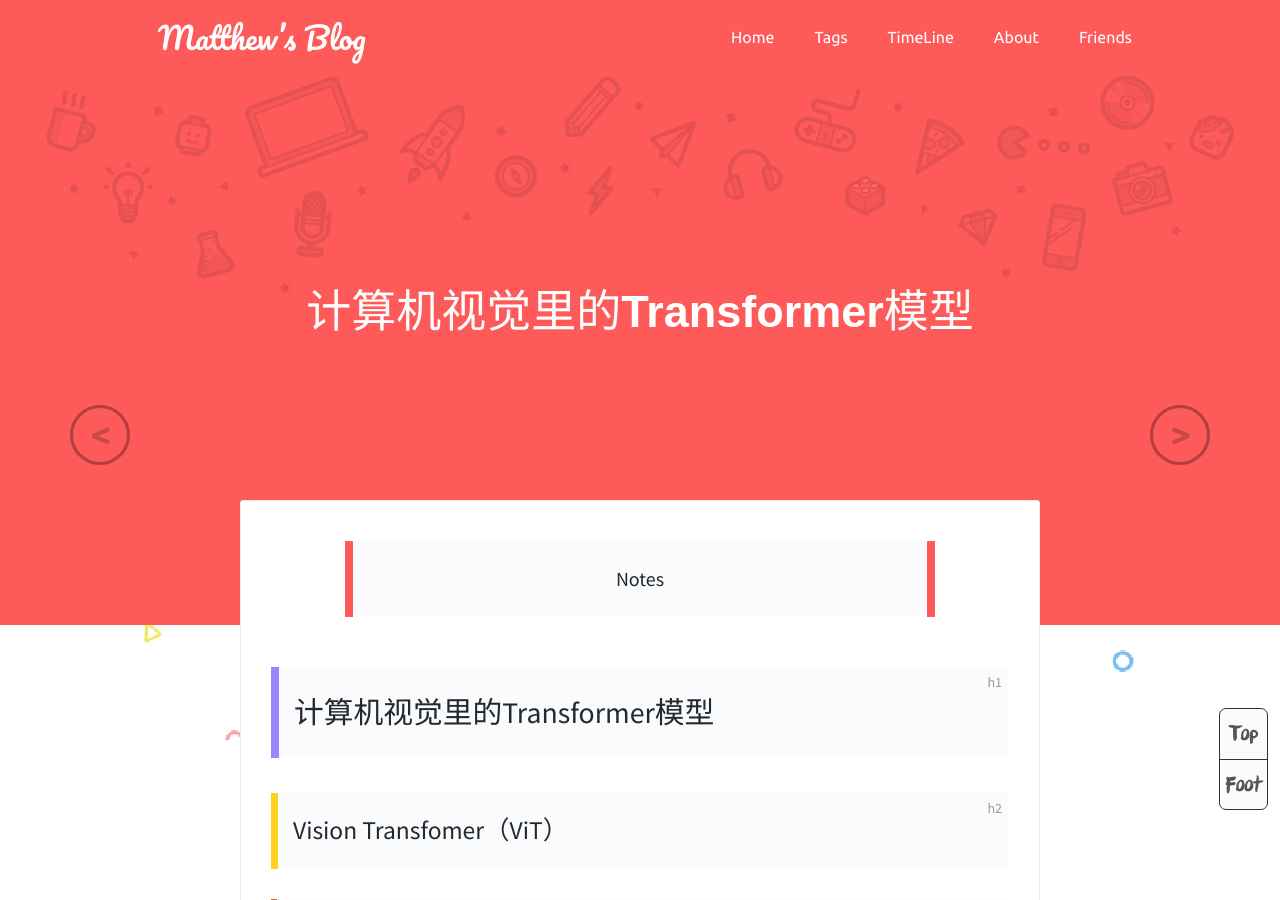
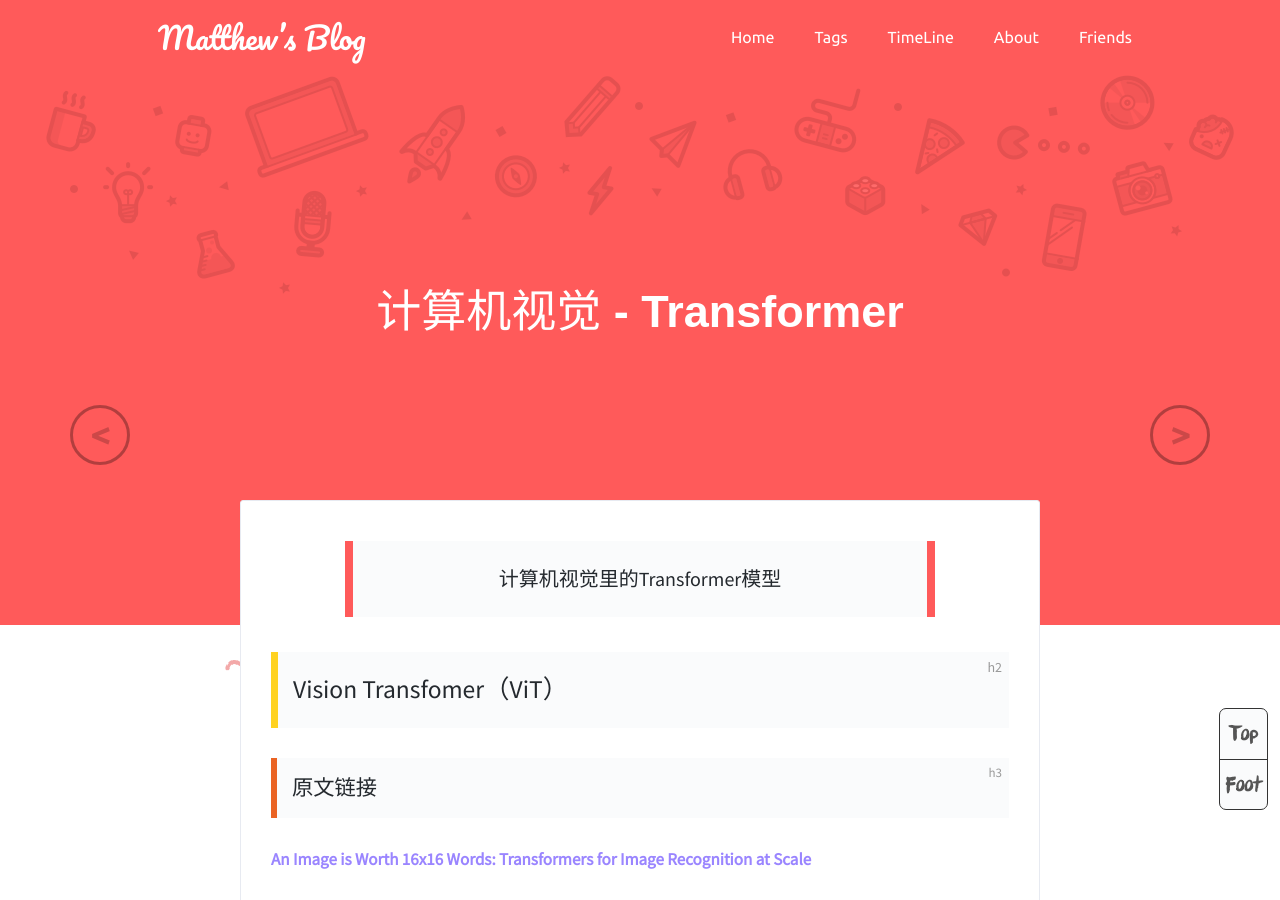
Before and after one commit to MatthewMaxy/MatthewMaxy.github.io, a Jekyll site: the page built from _posts/2024-04-10-VisionTransformer.md, in a window 1280 px wide and 900 px high. Built offline with Jekyll 4.4.1, drawn with Linux system fonts in a browser that asks for light colours; Markdown is read by kramdown in place of the engine named in the settings; comment, search, counter and statistics services are not loaded.

Commit message:
update Blog

```diff
--- a/_config.yml
+++ b/_config.yml
@@ -42,9 +42,9 @@ footer:
   since: 2024
 
 # Markdown
-markdown: kramdown
-kramdown:
-  input: GFM
+markdown: markdown
+# kramdown:
+#   input: GFM
 # 代码高亮 使用rouge
 highlighter: rouge
 # 代码高亮主题使用pygments主题: autumn\ default\ emacs\ friendly\ manni\ murphy\ pastie\ perldoc\ tango 任选一个你喜欢的主题名称填在下面的单引号中
--- a/_posts/2024-04-10-VisionTransformer.md
+++ b/_posts/2024-04-10-VisionTransformer.md
@@ -1,13 +1,12 @@
 ---
 layout: post
-title:  "计算机视觉里的Transformer模型"
+title:  "计算机视觉 - Transformer"
 date:   2024-04-10 15:05:21 +0800
 tags:   ComputerVision Transformer
 color: rgb(255,90,90)
 cover: '../assets/Blogs/2024-04-10/Transformers.jpeg'
-subtitle: 'Notes'
+subtitle: '计算机视觉里的Transformer模型'
 ---
-# 计算机视觉里的Transformer模型
 
 ## Vision  Transfomer（ViT）
 
```
